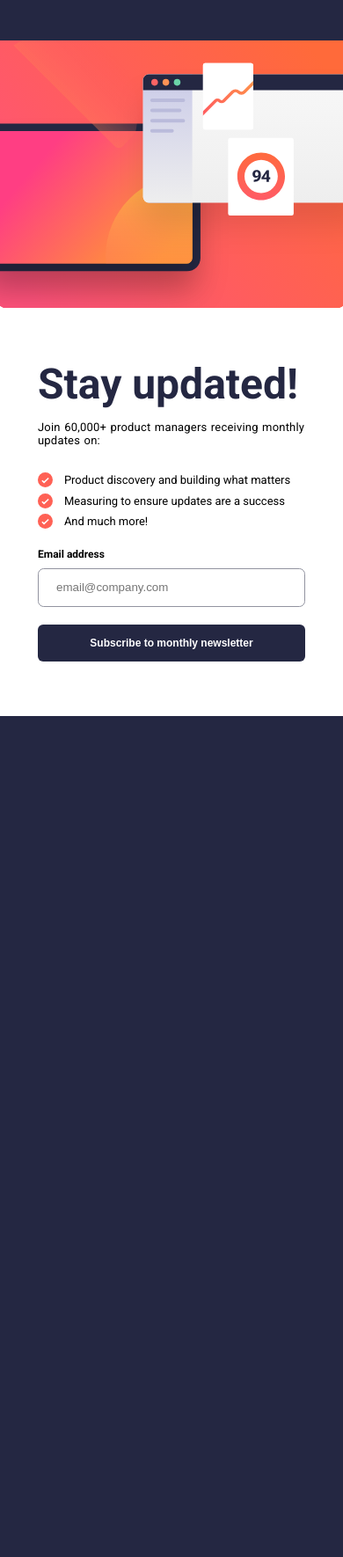
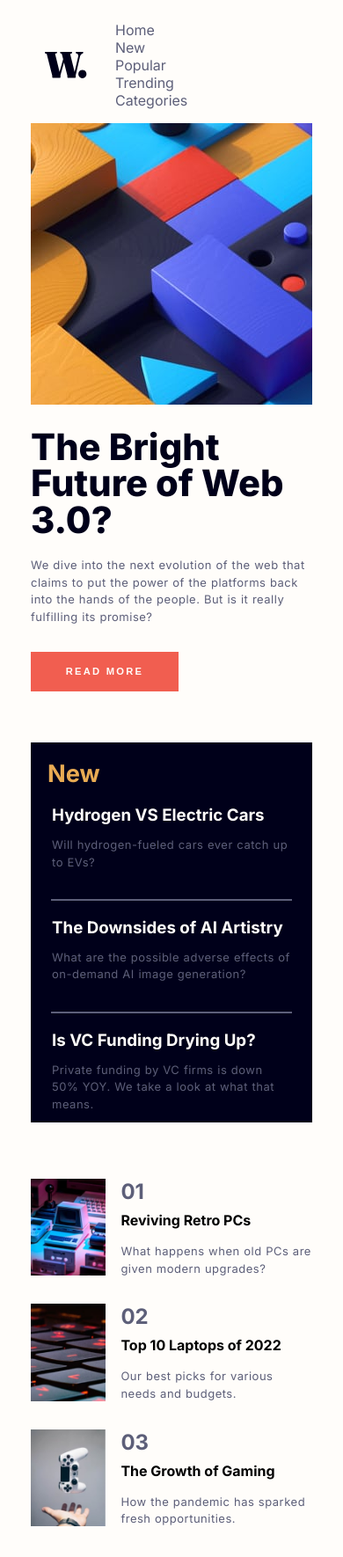
Before and after one commit to James-K-DNg-1901/news-home-page, a plain HTML site: page index.html in a window 390 px wide. Shown: the whole page at 88% size. Before the commit the page ends 860 px from the top, so only its background shows below. Drawn offline with Linux system fonts and the light colour scheme.

Commit message:
Add files via upload

```diff
--- a/index.html
+++ b/index.html
@@ -5,49 +5,85 @@
   <meta name="viewport" content="width=device-width, initial-scale=1.0"> <!-- displays site properly based on user's device -->
 
   <link rel="preconnect" href="https://fonts.googleapis.com">
-<link rel="preconnect" href="https://fonts.gstatic.com" crossorigin>
-<link href="https://fonts.googleapis.com/css2?family=Roboto:wght@400;700&display=swap" rel="stylesheet">
+  <link rel="preconnect" href="https://fonts.gstatic.com" crossorigin>
+  <link href="https://fonts.googleapis.com/css2?family=Inter:wght@400;700;800&display=swap" rel="stylesheet">
   <link rel="icon" type="image/png" sizes="32x32" href="./assets/images/favicon-32x32.png">
   <link rel="stylesheet" href="styles.css">
-  <title>Frontend Mentor | Newsletter sign-up form with success message</title>
+  <title>Frontend Mentor | News homepage</title>
 
   <!-- Feel free to remove these styles or customise in your own stylesheet 👍 -->
 </head>
 <body>
-
-  <!-- Sign-up form start -->
-<main id="deal-register">
-  <span class="main-box">
-    <div class="sign-up-style">
-      <h1>Stay updated!</h1>
-      <p class="p-st">Join 60,000+ product managers receiving monthly updates on:</p>
-      <ul>
-        <li><img src="./assets/images/icon-list.svg" alt="icon-list">Product discovery and building what matters</li>
-        <li><img src="./assets/images/icon-list.svg" alt="icon-list">Measuring to ensure updates are a success</li>
-        <li><img src="./assets/images/icon-list.svg" alt="icon-list">And much more!</li>
-      </ul>
-      <span class="lable">
-        <label for="Email">Email address</label>
-        <b id="warning" style="visibility: hidden;">valid email required</b>
-      </span>
-      <input class="e-input" type="text" id="e-in" placeholder="email@company.com">
-      <input class="btn1" type="button" id="sub-btn" value="Subscribe to monthly newsletter">
+  <header>
+    <nav class="nav-style">
+      <img class="logo-style" src="./assets/images/logo.svg" alt="logo-img">
+      <input id="open-btn" class="icon-menu" type="button" hidden><div id="faded-layer" class="faded" hidden></div>
+      <div id="my-nav" class="selection-box">
+        <input id="close-btn" class="icon-close-menu" type="button" hidden>
+        <a class="selection-element" href="">Home</a>
+        <a class="selection-element" href="">New</a>
+        <a class="selection-element" href="">Popular</a>
+        <a class="selection-element" href="">Trending</a>
+        <a class="selection-element" href="">Categories</a>
+      </div>
+    </nav>
+  </header>
+  <main>
+    <div class="main-container">
+      <div class="main-content">
+        <div class="img-content"></div>
+        <div class="title-st"><h1>The Bright Future of Web 3.0?</h1></div>
+        <div class="main-content-discips">
+          <p>We dive into the next evolution of the web that claims to put the power of the platforms back into the hands of the people.
+            But is it really fulfilling its promise?</p>
+          <button>READ MORE</button>
+        </div>
+      </div>
+      <div class="new-board">
+        <h2>New</h2>
+        <div>
+          <h3>Hydrogen VS Electric Cars</h3>
+          <p>Will hydrogen-fueled cars ever catch up to EVs?</p>
+        </div><hr>
+        <div>
+          <h3>The Downsides of AI Artistry</h3>
+          <p>What are the possible adverse effects of on-demand AI image generation?</p>
+        </div><hr>
+        <div>
+          <h3>Is VC Funding Drying Up?</h3>
+          <p>Private funding by VC firms is down 50% YOY. We take a look at what that means.</p>
+        </div>
+      </div>
     </div>
-    <div class="signup-img"></div>
-  </span>
-</main>
-
-<footer id="completed-notify" hidden>
-  <div class="notify-box">
-    <img src="./assets/images/icon-success.svg" alt="icon-success">
-    <h2>Thanks for subscribing!</h2>
-    <p>
-      A confirmation email has been sent to <b id="show-e">ash@loremcompany.com</b>.
-      Please open it and click the button inside to confirm your subscription.
-    </p>
-    <input class="btn1" type="button" id="dismiss-btn" value="Dismiss message">
-  </div>
-</footer>
-<script src="index.js"></script>
+  </main>
+  <footer>
+    <div class="rank-board">
+      <div class="rank-style">
+        <img src="./assets/images/image-retro-pcs.jpg" alt="pc-img">
+        <div>
+          <h2>01</h2>
+          <h3>Reviving Retro PCs</h3>
+          <p>What happens when old PCs are given modern upgrades?</p>
+        </div>
+      </div>
+      <div class="rank-style">
+        <img src="./assets/images/image-top-laptops.jpg" alt="Laptops-img">
+        <div>
+          <h2>02</h2>
+          <h3>Top 10 Laptops of 2022</h3>
+          <p>Our best picks for various needs and budgets.</p>
+        </div>
+      </div>
+      <div class="rank-style">
+        <img src="./assets/images/image-gaming-growth.jpg" alt="gear-im">
+        <div>
+          <h2>03</h2>
+          <h3>The Growth of Gaming</h3>
+          <p>How the pandemic has sparked fresh opportunities.</p>
+        </div>
+      </div>
+    </div>
+  </footer>
+  <script src="index.js"></script>
 </body>
 </html>
--- a/index.js
+++ b/index.js
@@ -1,31 +1,42 @@
-var email = document.getElementById("e-in");
-var submit = document.getElementById("sub-btn");
-var dismiss = document.getElementById("dismiss-btn");
-var main = document.getElementById("deal-register");
-var notify = document.getElementById("completed-notify");
+const nav_bar = document.getElementById("my-nav");
+const nav_element = document.getElementsByTagName("a");
+const open_btn = document.getElementById("open-btn");
+const close_btn = document. getElementById("close-btn");
+const faded_layer = document.getElementById("faded-layer");
 
-var filter = /^([a-zA-Z0-9_\.\-])+\@(([a-zA-Z0-9\-])+\.)+([a-zA-Z0-9]{2,4})+$/;
+window.onresize = function change_lauch(pageWidth)
+{
+    var pageWidth  = document.documentElement.scrollWidth;
+    if (pageWidth <= 900) {
+        nav_bar.classList.remove("selection-box");
+        nav_bar.classList.add("hidden-selection-box");
+        nav_bar.classList.add("hide_nav");
+        open_btn.hidden = false;
+        for (var i = 0; i < 5; i++) {
+            nav_element[i].classList.add("hidden-selection-element");
+            nav_element[i].classList.remove("selection-element");
+        }
+        open_btn.addEventListener ("click", function open_nav () {
+            nav_bar.classList.add("show_nav");
+            nav_bar.classList.remove("hide_nav");
+            close_btn.hidden = false;
+            faded_layer.hidden = false;
+        });
+        close_btn.addEventListener("click", function close_nav () {
+            nav_bar.classList.remove("show_nav");
+            nav_bar.classList.add("hide_nav");
+            close_btn.hidden = true;
+            faded_layer.hidden = true;
+        })
 
-submit.addEventListener("click", function complete() {
-    if (email.value == "") {
-        document.getElementById("warning").style.visibility = "visible";
-        email.classList.add("error");
     } else {
-        if (email.value.match(filter)) {
-            document.getElementById("warning").style.visibility = "hidden";
-            email.classList.remove("error");
-            document.getElementById("show-e").innerText = email.value;
-            main.hidden = true;
-            notify.hidden = false;
-        } else {
-            document.getElementById("warning").style.visibility = "visible";
-            email.classList.add("error");
+        nav_bar.classList.add("selection-box");
+        nav_bar.classList.remove("hidden-selection-box");
+        nav_bar.classList.remove("hide_nav");
+        open_btn.hidden = true;
+        for (var i = 0; i < 5; i++) {
+            nav_element[i].classList.add("selection-element");
+            nav_element[i].classList.remove("hidden-selection-element");
         }
     }
-});
-
-dismiss.addEventListener("click", function dismiss() {
-    main.hidden = false;
-    notify.hidden = true;
-    email.value = "";
-});
+};
--- a/styles.css
+++ b/styles.css
@@ -1,172 +1,305 @@
+/* desktop */
 body {
+    font-family: 'Inter', sans-serif;
     min-height: 100vh;
+    background-color: hsl(36, 100%, 99%);
+    display: flex;
+    flex-direction: column;
+    align-items: center;
+}
+h1 {
+    font-size: 3em;
+    font-weight: 800;
+    line-height: 1;
+    color: hsl(240, 100%, 5%);
+}
+p {
+    font-size: 13px;
+    word-spacing: 0.03em;
+    letter-spacing: 0.5px;
+    line-height: 1.5;
+    color: hsl(236, 13%, 42%);
+}
+
+.nav-style {
+    width: 64em;
+    display: flex;
+    align-items: center;
+    justify-content: flex-start;
+    padding: 3em 0;
+}
+
+.icon-menu {
+    width: 4em;
+    height: 2em;
+    border: none;
+    background-color: hsl(36, 100%, 99%);
+    background-image: url(./assets/images/icon-menu.svg);
+    background-size: 100%;
+    background-repeat: no-repeat;
+    position: relative;
+    left: 14.5em;
+    cursor: pointer;
+}
+
+.selection-box {
+    width: 30em;
+    text-align: end;
+    margin-left: 30em;
+}
+
+.selection-element {
+    margin-left: 2em;
+    text-decoration: none;
+    font-weight: 400;
+    color: hsl(236, 13%, 42%);
+}
+.selection-element:hover {
+    color: hsl(35, 77%, 62%);
+}
+
+.main-container {
+    width: 64em;
+    display: flex;
+    align-items: flex-start;
+    justify-content: flex-start;
+}
+.main-content {
+    width: 40em;
+    height: 28em;
+    display: grid;
+    grid-template-columns: 20em 20em;
+    grid-template-rows: 16em 12em;
+    margin-right: 2em;
+
+}
+.img-content {
+    width: 40em;
+    background-image: url(./assets/images/image-web-3-desktop.jpg);
+    grid-column-start: 1;
+    grid-column-end: 3;
+}
+.main-content-discips {
+    padding-top: 1.5em;
+}
+button {
+    width: 13em;
+    height: 4em;
+    margin-top: 1.5em;
+    border: none;
+    color: hsl(36, 100%, 99%);
+    background-color: hsl(5, 85%, 63%);
+    font-size: 0.7em;
+    font-weight: 700;
+    letter-spacing: 0.2em;
+    cursor: pointer;
+}
+button:hover {
+    background-color: hsl(240, 100%, 5%);
+}
+
+.new-board {
+    width: 22em;
+    height: 28em;
+    background-color: hsl(240, 100%, 5%);
+}
+.new-board h2 {
+    font-weight: 700;
+    font-size: 2em;
+    margin: 0.7em;
+    color: hsl(35, 77%, 62%);
+}
+.new-board div {
+    width: 19em;
+    height: 6.2em;
+    margin: 0 1.5em;
+}
+.new-board div h3 {
+    color: hsl(36, 100%, 99%);
+    margin-bottom: 0;
+    cursor: pointer;
+}
+.new-board div h3:hover {
+    color: hsl(35, 77%, 62%);
+}
+
+hr{
+    width: 19em;
+    border: solid hsl(236, 13%, 42%) 0.01px;
+}
+
+footer {
     display: flex;
     align-items: center;
     justify-content: center;
-    background-color: hsl(234, 29%, 20%);
-    font-family: 'Roboto', sans-serif;
+    margin: 4em 0;
 }
 
-.main-box {
-    background-color: white;
-    width: 46.5em;
-    height: 32em;
+.rank-board {
+    width: 64em;
     display: flex;
-    align-items: center;
-    border-radius: 1.5em;
 }
 
-.sign-up-style {
-    width: 19em;
-    height: 29em;
+.rank-style {
+    width: 20em;
+    display: flex;
+    margin-right: 2em;
+}
+.rank-style img {
+    width: 5.3em;
+    height: 6.9em;
+    margin-right: 1.1em;
+}
+.rank-style div h2 {
+    font-size: 1.5em;
+    color: hsl(236, 13%, 42%);
+    margin: 0;
+}
+.rank-style div h3 {
+    font-size: 1em;
+    margin-top: 0.5em;
+    cursor: pointer;
+}
+.rank-style div h3:hover {
+    color: hsl(35, 77%, 62%);
+}
+/* mobile */
+@media (max-width: 800px) {
+    body {
+        justify-content: center;
+        transition: right 0.8s;
+    }
+    .nav-style {
+        width: 18em;
+        padding: 1em;
+        transition: right 0.8s;
+    }
+    .nav-style img {
+        width: 3em;
+        margin: 0;
+        transition: 0.8s;
+    }
+    .selection-box {
+        width:  4em;
+        margin-left: 0em;
+        transition: 1s;
+    }
+    .main-container {
+        width: 20em;
+        flex-direction: column;
+        transition: 1s;
+    }
+    .title-st {
+        width: 20em;
+        height: 10em;
+    }
+    .title-st h1 {
+        font-size: 2.6em;
+        transition: 1.2s;
+    }
+    .main-content {
+        width: 20em;
+        height: 44em;
         display: flex;
         flex-direction: column;
-    justify-content: center;
-    padding: 0 3.1em;
+        align-items: center;
+    }
+    .img-content {
+        width: 20em;
+        height: 20em;
+        background-image: url(./assets/images/image-web-3-mobile.jpg);
+    }
+    .main-content-discips {
+        width: 20em;
+        padding-top: 0;
+    }
+    button{
+        width: 15em;
+    }
+    .new-board {
+        width: 20em;
+        height: 27em;
+    }
+    .new-board h2 {
+        font-size: 1.7em;
+    }
+    .new-board div {
+        width: 17em;
+    }
+    hr{
+        width: 17em;
     }
 
-h1 {
-    font-size: 3em;
-    color: hsl(234, 29%, 20%);
-    margin-bottom: 0;
+    .rank-board {
+        width: 20em;
+        flex-direction: column;
     }
 
-.p-st {
-    width: 23.5em;
-    font-size: 13px;
-    letter-spacing: 0.2px;
-    word-spacing: 1px;
+    .rank-style {
+        width: 20em;
+        display: flex;
+        margin-right: 2em;
+    }
+    .rank-style img {
+        margin-bottom: 2em;
+    }
 }
 
-ul {
-    padding-left: 0;
+/* hide and show */
+.hidden-selection-box {
+    background-color: hsl(36, 100%, 99%);
+    padding: 1em 1em;
+    position: fixed;
+    bottom: 0;
+    right: 0;
+    display: flex;
+    flex-direction: column;
+    width: 15em;
+    height: 100%;
 }
 
-li {
-    font-size: 13px;
-    list-style: none;
-    padding-bottom: 0.5em;
-    display: flex;
-    align-items: center;
-}
-
-li img {
-    width: 1.3em;
-    margin-right: 1em;
-}
-
-.lable {
-    font-size: 12px;
-    font-weight: 700;
-    margin-bottom: 0.7em;
-}
-
-.lable b {
-    color: hsl(4, 100%, 67%);
-    float: right;
-}
-
-.e-input {
-    width: auto;
-    height: 3em;
-    margin-bottom: 1.5em;
-    border: solid hsl(231, 7%, 60%) 0.1px;
-    border-radius: 0.5em;
-    padding-left: 1.5em;
-    cursor: pointer;
-}
-
-.btn1 {
-    width: auto;
-    height: 3.5em;
+.icon-close-menu {
+    width: 4em;
+    height: 4em;
     border: none;
-    border-radius: 0.5em;
-    font-size: 12px;
-    font-weight: 700;
-    text-align: center;
-    background: hsl(234, 29%, 20%);
-    color: white;
+    background-color: hsl(36, 100%, 99%);
+    background-image: url(./assets/images/icon-menu-close.svg);
+    background-repeat: no-repeat;
+    position: relative;
+    margin-left: 15em;
+    margin-top: 4em;
     margin-bottom: 3em;
     cursor: pointer;
 }
 
-.btn1:hover {
-    background: linear-gradient(to right,hsl(343, 94%, 63%),hsl(4, 100%, 67%));
-    box-shadow: 0px 5px 20px -4px hsl(4, 100%, 67%);
-    transition: 1s;
+.hidden-selection-element {
+    margin-left: 2em;
+    text-decoration: none;
+    font-weight: 400;
+    color: hsl(236, 13%, 42%);
+    margin-top:2em;
+    font-weight: 600;
+}
+.hidden-selection-element:hover {
+    color: hsl(35, 77%, 62%);
 }
 
-.signup-img {
-    width: 19.5em;
-    height: 28em;
-    background-size: 100%;
-    background-image: url(./assets/images/illustration-sign-up-desktop.svg);
-    border-radius: 1em;
+.hide_nav {
+    right: -20em;
+    transition: 1.5s;
 }
 
-.notify-box {
-    width: 22em;
-    height: 26em;
-    background-color: aliceblue;
-    padding: 3em 3em 0 3em;
-    display: flex;
-    flex-direction: column;
-    border-radius: 2em;
-}
-.notify-box h2 {
-    font-size: 3em;
-    margin-bottom: 0;
-}
-.notify-box p {
-    font-size: 15px;
-}
-.notify-box img {
-    width: 3.4em;
-}
-.notify-box input {
-    height: 4em;
-    margin-top: 1.5em;
+.show-nav {
+    width: 20em;
+    height: 100vh;
+    transition: right 1s;
 }
 
-.error {
-    border-color: hsl(4, 100%, 67%);
-    background-color: hsla(4, 60%, 70%,20%);
-}
-
-@media (max-width: 800px) {
-    .main-box {
+.faded {
+    position: absolute;
+    left: 0;
+    bottom: 0;
     width: 100%;
     height: 100%;
-        flex-direction: column-reverse;
-        border-radius: 0;
-        transition: 0.8s;
+    background-color: rgba(0, 0, 0, 0.6);
 }
-
-    .signup-img {
-        width: 100%;
-        height: 19em;
-        background-size: 100%;
-        background-image: url(./assets/images/illustration-sign-up-mobile.svg);
-        border-radius: 0;
-    }
-
-    .notify-box {
-        width: auto;
-        height: 45em;
-        display: flex;
-        justify-content: center;
-        border-radius: 0em;
-        padding: 2em;
-        float: inline-end;
-    }
-    .notify-box img {
-        margin-top: 5em;
-    }
-    .notify-box p {
-        margin-top: 2em;
-        font-size: 17px;
-    }
-    .notify-box input {
-        margin-top: 15em;
-    }
-}
```
Also changed, not shown: assets/fonts/Inter-VariableFont_slnt,wght.ttf (added), assets/fonts/README.txt (added), assets/fonts/static/Inter-Bold.ttf (added), assets/fonts/static/Inter-ExtraBold.ttf (added), assets/fonts/static/Inter-Regular.ttf (added), assets/images/icon-menu-close.svg (added), assets/images/icon-menu.svg (added), assets/images/image-gaming-growth.jpg (added), assets/images/image-retro-pcs.jpg (added), assets/images/image-top-laptops.jpg (added), assets/images/image-web-3-desktop.jpg (added), assets/images/image-web-3-mobile.jpg (added), assets/images/logo.svg (added). Lines whose indentation alone changed are shown as unchanged.
